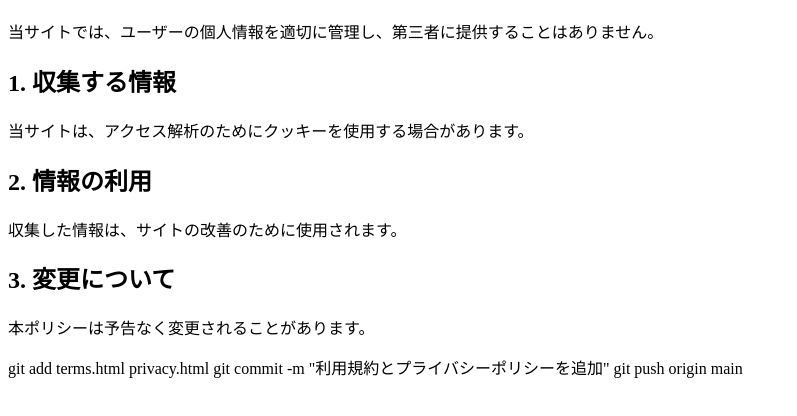
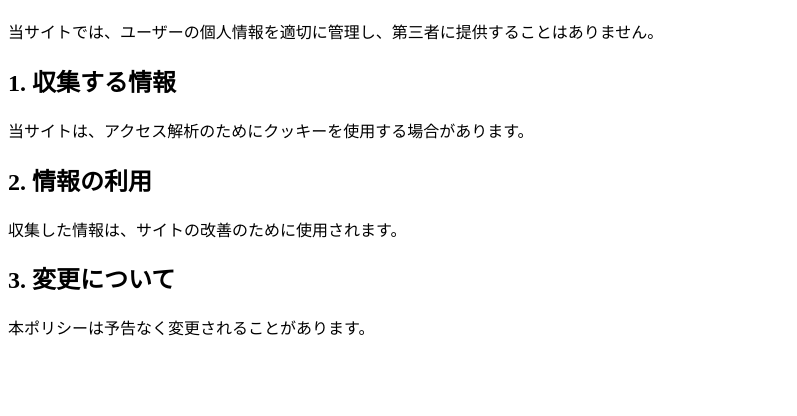
Before and after one commit to AKKY0919/akky-autopost, a plain HTML site: page privacy.html in a window 1280 px wide. Shown: the part 70-486 px from the top of the page, without its empty margins (0-797 px from the left). Drawn offline with Linux system fonts and the light colour scheme.

Commit message:
Update privacy.html

```diff
--- a/privacy.html
+++ b/privacy.html
@@ -16,6 +16,3 @@
     <p>本ポリシーは予告なく変更されることがあります。</p>
 </body>
 </html>
-git add terms.html privacy.html
-git commit -m "利用規約とプライバシーポリシーを追加"
-git push origin main
```
